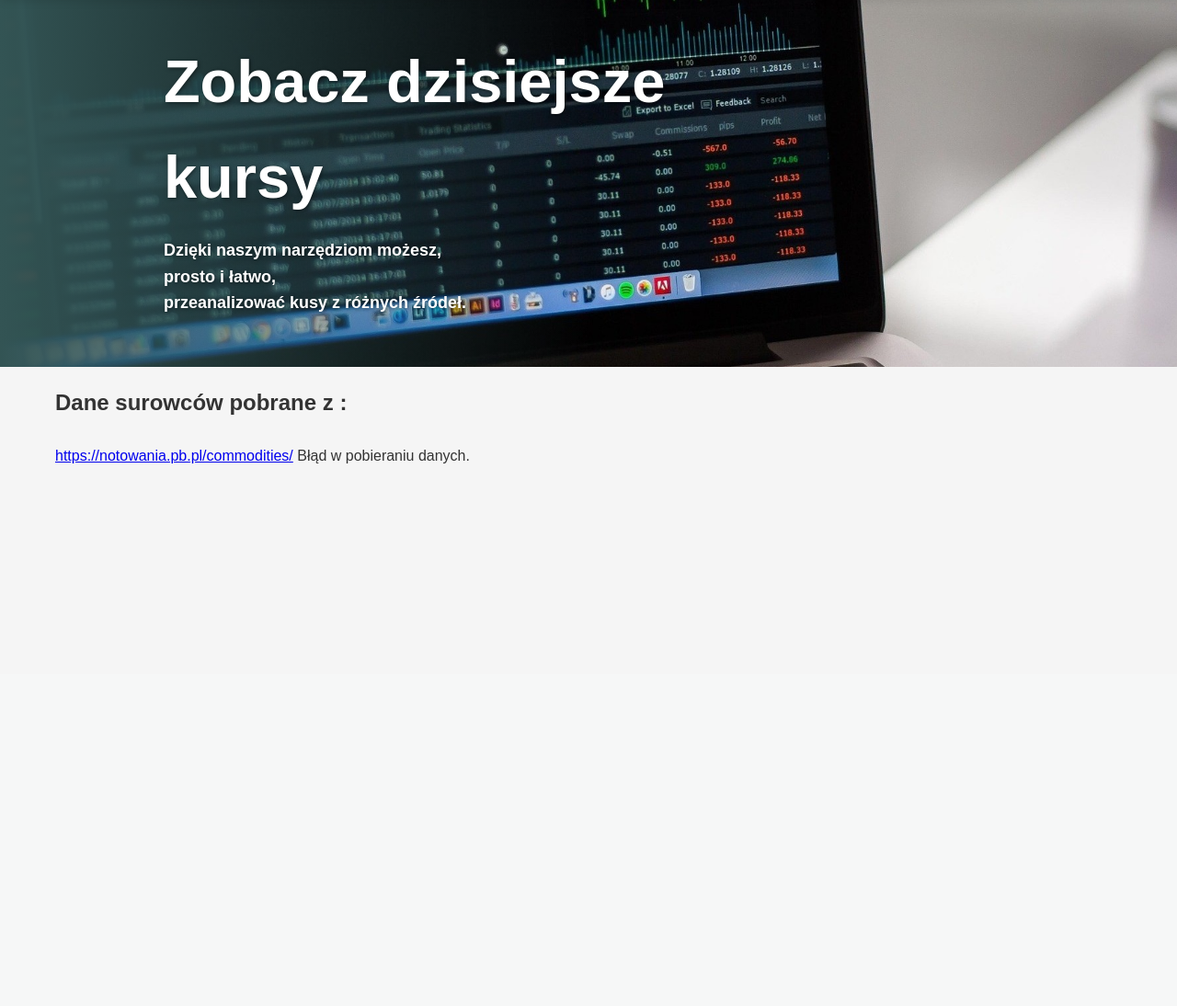
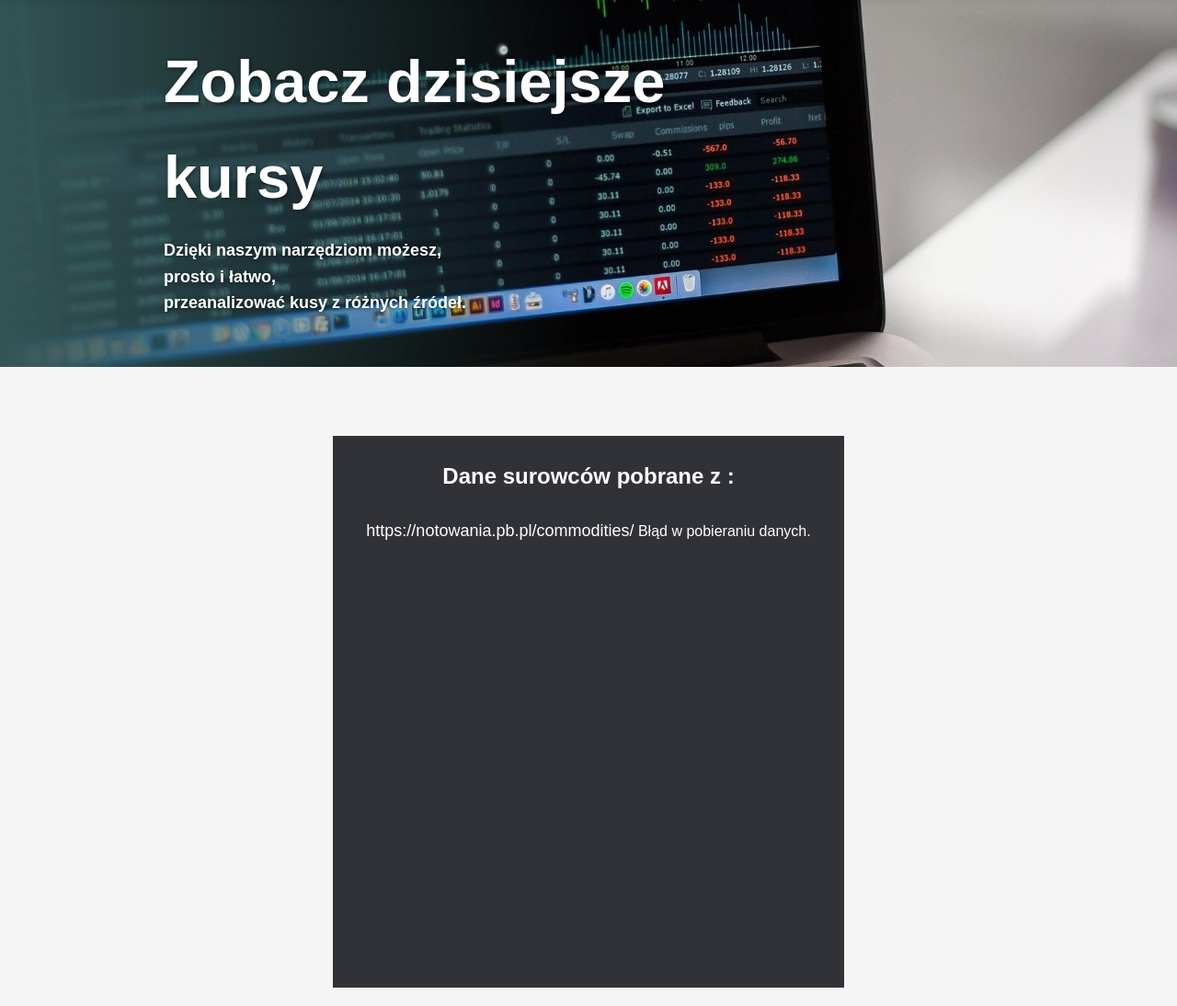
Before and after one commit to Quattro-Crew/Stack, a PHP site: page /index3.php in a window 1280 px wide; the page is wider, and only the part inside the window is pictured. Shown: the part 67-1161 px from the top of that part at 92% size. Before the commit the page ends 571 px from the top of that part, so only its background shows below. Run offline with PHP 8.4, Linux system fonts and the light colour scheme; data that the repository does not hold is empty.

Commit message:
Stylizacja tabeli
Dodanie css'a

```diff
--- a/TradeDeck/Front-end/html/css/style-index3.css
+++ b/TradeDeck/Front-end/html/css/style-index3.css
@@ -257,9 +257,64 @@ h3 {
 }
 
 /*=================================
-   kursy (tutaj dajesz css kursów)
+   kursy
  ================================== */
 
+ .stock{
+     margin: 55px auto 0 auto;
+    background-color: RGB(49, 50, 55);
+    height: 600px;
+    width: 48%;
+    text-align: center;
+    color: white;
+    padding-top: 25px;;
+}
+.stock p{
+    text-align: center;
+    font-size: 21px;
+}
+
+.stock a {
+    text-decoration: none;
+    color: white;
+    font-size: 18px;
+}
+
+.stock a:hover{
+    text-decoration: underline;
+}
+
+.stock table{
+    margin-top: 45px;
+    margin-left: 28px;
+    position: absolute;
+    border: 5px solid white;
+}
+
+
+.stock th{
+    font-size: 19px;
+    padding-top: 50px;
+    padding: 5px 5px 5px 5px;
+    margin-right: 15px;
+    height: 50px;
+    width: 160px;
+
+}
+
+.stock tr{
+
+    font-size: 19px;
+    padding: 5px 5px 5px 5px;
+    height: 50px;
+
+}
+
+.stock td{
+    padding-top: 19px;
+    padding: 5px 5px 5px 5px;
+
+}
 
 /* ================================
    STOPKA 1 - PRZYDATNE LINKI
```
